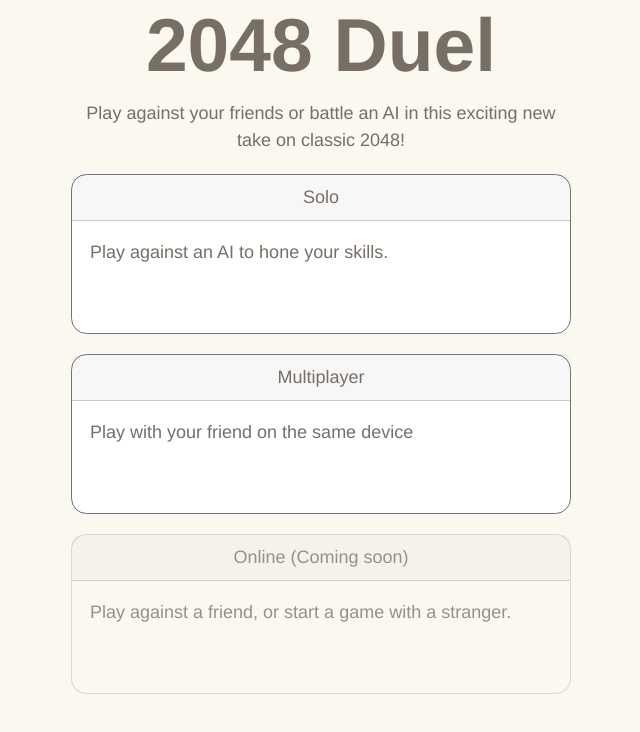
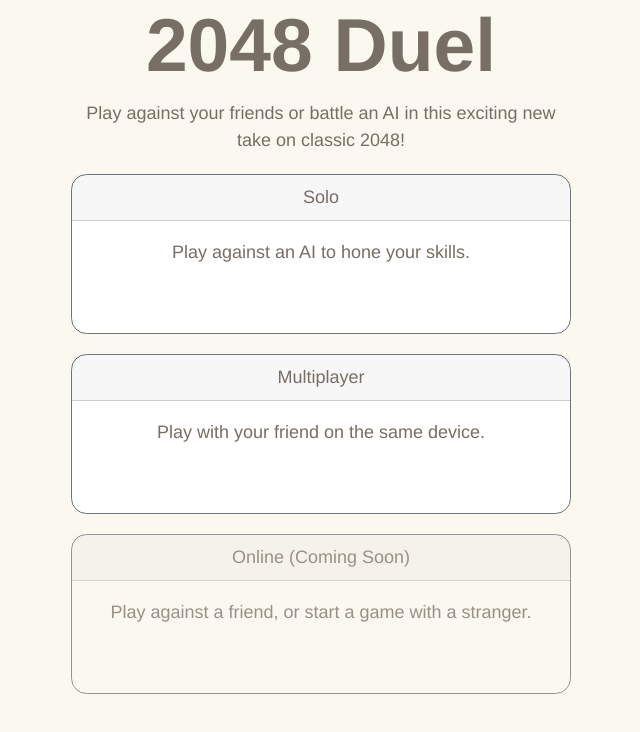
Before and after one commit to jerrykurtin/2048_duel, a React (Create React App) app in the folder client/: page / in a window 1280 px wide. Shown: the top 732 px of the page, without its empty margins (319-959 px from the left). Built offline with nearby package versions, Linux system fonts and the light colour scheme.

Commit message:
updated how to play, fixed bug with timeout changing winner when cpu playing

```diff
--- a/client/src/App.css
+++ b/client/src/App.css
@@ -86,7 +86,6 @@ h2 {
 }
 
 p {
-    margin-bottom: 0;
     display: block;
     line-height: 1.5;
 }
@@ -126,10 +125,6 @@ a:visited {
       margin-bottom: 14px;
   }
 
-  p {
-      margin-bottom: 0;
-  }
-
   ul {
       margin-top: 0;
   }
@@ -141,11 +136,13 @@ a:visited {
   margin-bottom: 4vw;
   height: 20vh;
   border-radius: var(--border-radius-large);
+  text-align: center;
+  background-color: var(--board-color);
 }
 
-.mode-select-text {
+/* .mode-select-text {
     text-align: center;
-}
+} */
 
 .coming-soon {
   opacity: 0.75;
--- a/client/src/App.js
+++ b/client/src/App.js
@@ -3,6 +3,7 @@ import { SwitchTransition, CSSTransition } from "react-transition-group";
 import './App.css';
 
 import Title from './elements/Title.js';
+import MenuOption from "./elements/MenuOption";
 import GameWrapper from "./elements/GameWrapper.js";
 import Card from "react-bootstrap/Card";
 
@@ -84,62 +85,45 @@ function App() {
             return (
             <div>
                 <Title/>
-                <Card className="cool-fill mode-select" border="secondary" onClick={() => setMode("Solo")}>
-                <Card.Header className="text-center">Solo</Card.Header>
-                    <Card.Body>
-                        <Card.Text>
-                        Play against an AI to hone your skills.
-                        </Card.Text>
-                    </Card.Body>
-                </Card>
-                <Card className="cool-fill mode-select" border="secondary" onClick={() => setMode("Multiplayer")}>
-                    <Card.Header className="text-center">Multiplayer</Card.Header>
-                    <Card.Body>
-                        <Card.Text>
-                        Play with your friend on the same device
-                        </Card.Text>
-                    </Card.Body>
-                </Card>
-                <Card className="mode-select coming-soon">
-                    <Card.Header className="text-center">Online (Coming soon)</Card.Header>
-                    <Card.Body>
-                        <Card.Text>
-                        Play against a friend, or start a game with a stranger.
-                        </Card.Text>
-                    </Card.Body>
-                </Card>
+                <MenuOption
+                    title={"Solo"}
+                    contents={"Play against an AI to hone your skills."}
+                    onClick={() => setMode("Solo")}
+                />
+                <MenuOption
+                    title={"Multiplayer"}
+                    contents={"Play with your friend on the same device."}
+                    onClick={() => setMode("Multiplayer")}
+                />
+                <MenuOption
+                    title={"Online (Coming Soon)"}
+                    contents={"Play against a friend, or start a game with a stranger."}
+                    onClick={() => null}
+                    disabled={true}
+                />
             </div>
             )
         }
 
         else if (state === "timer"){
             return (
-            <div>
+                <div>
                 <Title/>
-                <Card className="cool-fill mode-select" border="secondary" onClick={() => setTimerStyle(null)}>
-                <Card.Header className="text-center">No Timer</Card.Header>
-                    <Card.Body>
-                        <Card.Text>
-                        Classic 2048 Duel with no time limit
-                        </Card.Text>
-                    </Card.Body>
-                </Card>
-                <Card className="cool-fill mode-select" border="secondary" onClick={() => setTimerStyle("Timed")}>
-                    <Card.Header className="text-center">Timed</Card.Header>
-                    <Card.Body>
-                        <Card.Text>
-                        A timer runs down during your turn. If it reaches 0, your opponent wins!
-                        </Card.Text>
-                    </Card.Body>
-                </Card>
-                <Card className="cool-fill mode-select" border="secondary" onClick={() => setTimerStyle("Speed")}>
-                    <Card.Header className="text-center">Speed</Card.Header>
-                    <Card.Body>
-                        <Card.Text>
-                        Each turn, you have a few seconds to move before a random move is chosen for you!
-                        </Card.Text>
-                    </Card.Body>
-                </Card>
+                <MenuOption
+                    title={"No Timer (Beginner-Friendly)"}
+                    contents={"Play classic 2048 Duel."}
+                    onClick={() => setTimerStyle(null)}
+                />
+                <MenuOption
+                    title={"Timed"}
+                    contents={"A timer runs down during your turn. If it reaches 0, your opponent wins!"}
+                    onClick={() => setTimerStyle("Timed")}
+                />
+                <MenuOption
+                    title={"Speed"}
+                    contents={"Each turn, you have a few seconds to move before a random move is chosen for you."}
+                    onClick={() => setTimerStyle("Speed")}
+                />
             </div>
             )
         }
--- /dev/null
+++ b/client/src/elements/HowToPlay.js
@@ -0,0 +1,21 @@
+import React from 'react'
+
+function HowToPlay({winningPiece, ...props}) {
+  return (
+    <div {...props}>
+      <h5>Controls</h5>
+        <ul>
+          <li>Swipe or use arrow keys to move all squares in a direction.</li>
+          <li>Collide two squares of the same number to combine them and double the number</li>
+        </ul>
+        <h5>Duel</h5>
+        <ul>
+          <li>Your pieces are color-coded</li>
+          <li>On your turn, collide one of your squares with your oponnent's to steal it</li>
+          <li>The first to create the {winningPiece} square wins!</li>
+        </ul>
+    </div>
+  )
+}
+
+export default HowToPlay
--- /dev/null
+++ b/client/src/elements/MenuOption.js
@@ -0,0 +1,15 @@
+import React from 'react'
+import Card from "react-bootstrap/Card";
+
+function MenuOption({title, contents, disabled=false, ...props}) {
+  return (
+    <Card className={"mode-select" + ((disabled === true) ? " coming-soon" : " cool-fill")} border="secondary" {...props}>
+        <Card.Header className="text-center">{title}</Card.Header>
+        <Card.Body>
+            <Card.Text>{contents}</Card.Text>
+        </Card.Body>
+    </Card>
+  )
+}
+
+export default MenuOption
--- a/client/src/elements/Settings.js
+++ b/client/src/elements/Settings.js
@@ -9,6 +9,7 @@ import Tabs from 'react-bootstrap/Tabs';
 
 
 import "./Settings.css";
+import HowToPlay from './HowToPlay';
 
 
 function Settings({gamemode, timer, setMoveType, winningPiece, setWinningPiece, difficulty, setDifficulty, timeLimit, setTimeLimit, p1color, setP1color, p2color, setP2color, p1possessive, p2possessive}) {
@@ -161,33 +162,15 @@ function Settings({gamemode, timer, setMoveType, winningPiece, setWinningPiece,
 
                     </div>
                 </Tab>
-                <Tab eventKey="controls" title="Controls">
+                <Tab eventKey="how-to" title="How to Play">
+                    <HowToPlay className="tab-contents" winningPiece={winningPiece}/>
+                </Tab>
+                <Tab eventKey="about" title="About">
                     <div className="tab-contents">
-                        <p>
-                            Use the arrow keys (swipe for mobile) to move the pieces.
-                        </p>
-                        <hr />
-                        <p>
-                            For desktop multiplayer, player 1 moves with the arrow keys, and player 2 uses WASD.
-                        </p>
-                    </div>
-                </Tab>
-                <Tab eventKey="how-to" title="How to Play">
-                    <div className="tab-contents">
-                        <p>
-                            On your turn, choose which direction to move all pieces.
-                            When pieces with the same number move into each other, the
-                            pieces merge and double.
-                        </p>
-                        <hr />
-                        <p>
-                            Merge one of your pieces with one of your opponents to steal the piece.
-                            Merging two of your pieces (or your opponents') doesn't change the ownership.
-                        </p>
-                        <hr />
-                        <p id="goal-inst">
-                            {"The winner is the first to create the winning piece or the one with the highest score when there are no available moves."}
-                        </p>
+                    <h5>Credit</h5>
+                        <p>This game was created by Jerry Kurtin and inspired by Gabriele Cirulli's <a href="https://play2048.co">2048</a>. Have fun!</p>
+                    <h5>Feedback</h5>
+                        <p>Email me <a href = "mailto: visual-fetch-0h@icloud.com">here</a> with feedback or bugs. I don't run any ads on the site, but if you love the game, you can venmo me <strong>@Jerry-Kurtin-1</strong></p>
                     </div>
                 </Tab>
             </Tabs>
--- a/client/src/elements/Tutorial.js
+++ b/client/src/elements/Tutorial.js
@@ -1,4 +1,6 @@
 import React, { useState, useEffect } from 'react';
+
+import HowToPlay from './HowToPlay';
 
 import Button from 'react-bootstrap/Button';
 import Modal from 'react-bootstrap/Modal';
@@ -35,17 +37,7 @@ function MyVerticallyCenteredModal({winningPiece, cookies, ...props}) {
         </Modal.Title>
       </Modal.Header>
       <Modal.Body>
-        <h5>Controls</h5>
-        <ul>
-          <li>Swipe or use arrow keys to move all squares in a direction.</li>
-          <li>Collide two squares of the same number to combine them and double the number</li>
-        </ul>
-        <h5>Duel</h5>
-        <ul>
-          <li>Your pieces are color-coded</li>
-          <li>On your turn, collide one of your squares with your oponnent's to steal it</li>
-          <li>The first to create the {winningPiece} squares wins!</li>
-        </ul>
+        <HowToPlay winningPiece={winningPiece}/>
       </Modal.Body>
       <Modal.Footer>
         <Button variant="outline-main-color" onClick={() => {
```
Also changed, not shown: client/src/elements/GameWrapper.js (+18 -12 lines), client/src/elements/MenuOption.css (added).
